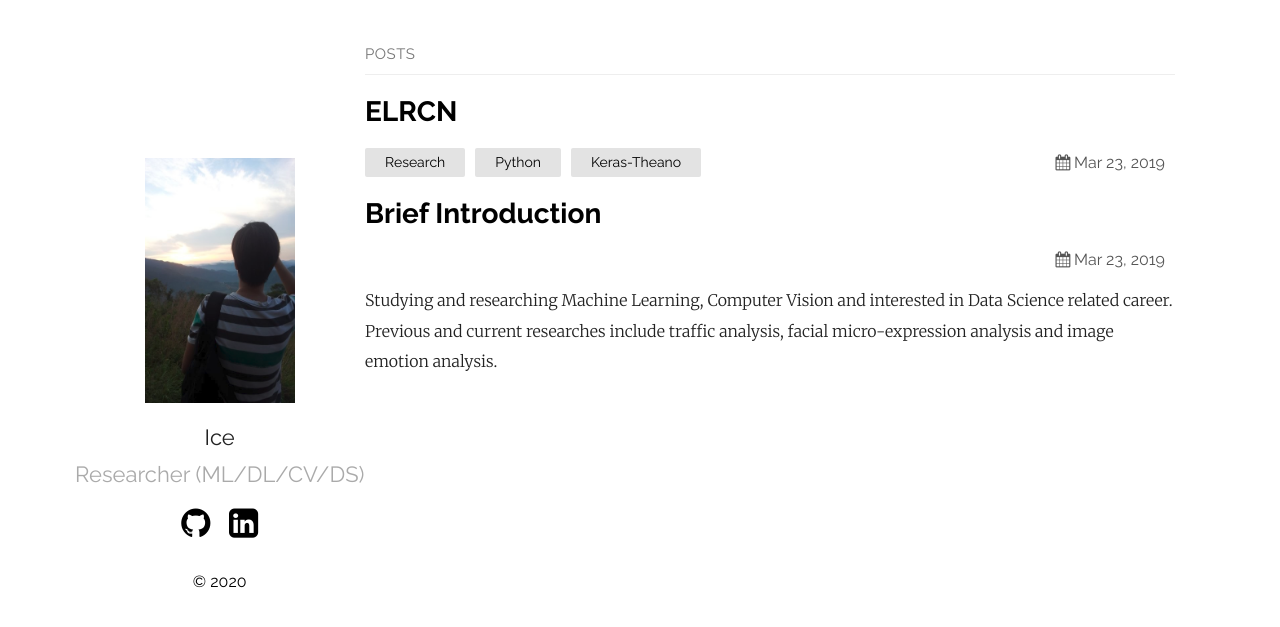
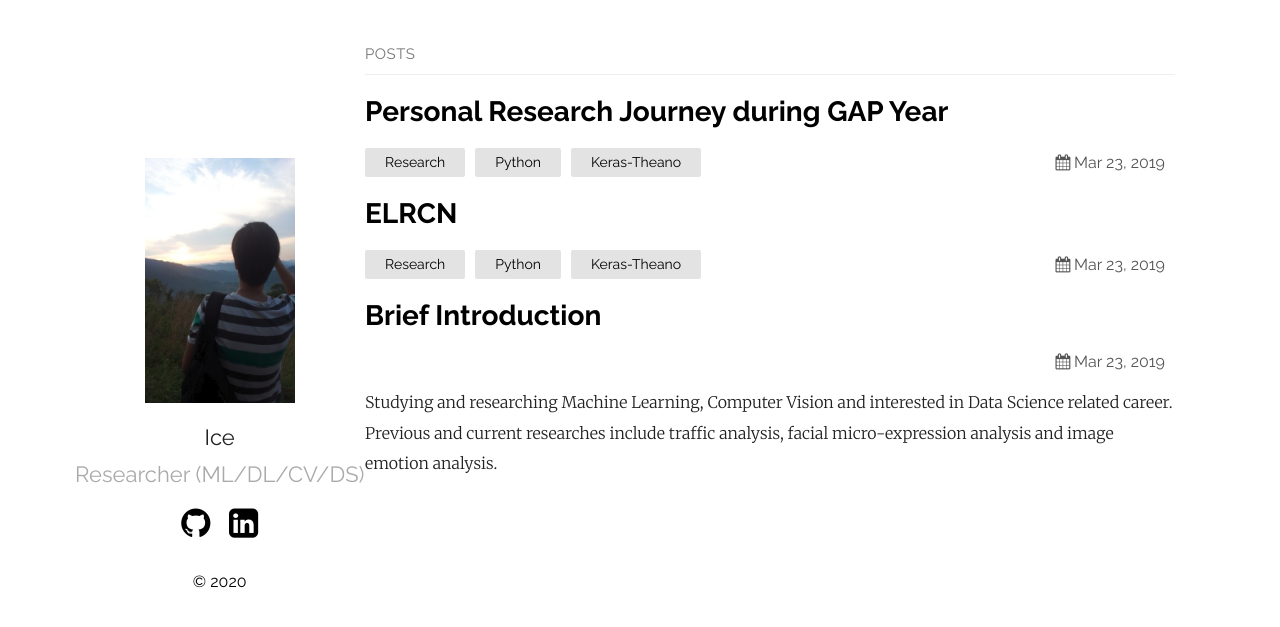
Before and after one commit to IcedDoggie/IcedDoggie.github.io, a Jekyll site: the page built from index.md, in a window 1280 px wide. Shown: the top 627 px of the page. Built offline with Jekyll 4.4.1, drawn with Linux system fonts in a browser that asks for light colours.

Commit message:
added pots

````diff
--- a/_posts/2019-03-23-intro.markdown
+++ b/_posts/2019-03-23-intro.markdown
@@ -4,12 +4,10 @@ title:  "Brief Introduction"
 date:   2019-03-23 21:03:36 +0530
 categories:
 ---
+
 Studying and researching Machine Learning, Computer Vision and interested in Data Science related career. Previous and current researches include traffic analysis, facial micro-expression analysis and image emotion analysis.
 
 Pursuing fundamental learning algorithm and medical imaging.
-
-
-
 
 <!-- ```javascript
 // require 'jekyll-timeago'
--- /dev/null
+++ b/_posts/2020-09-27-gap.markdown
@@ -0,0 +1,6 @@
+---
+layout: post
+title:  "Personal Research Journey during GAP Year"
+date:   2019-03-23 21:03:36 +0530
+categories: Research Python Keras-Theano
+---
````
